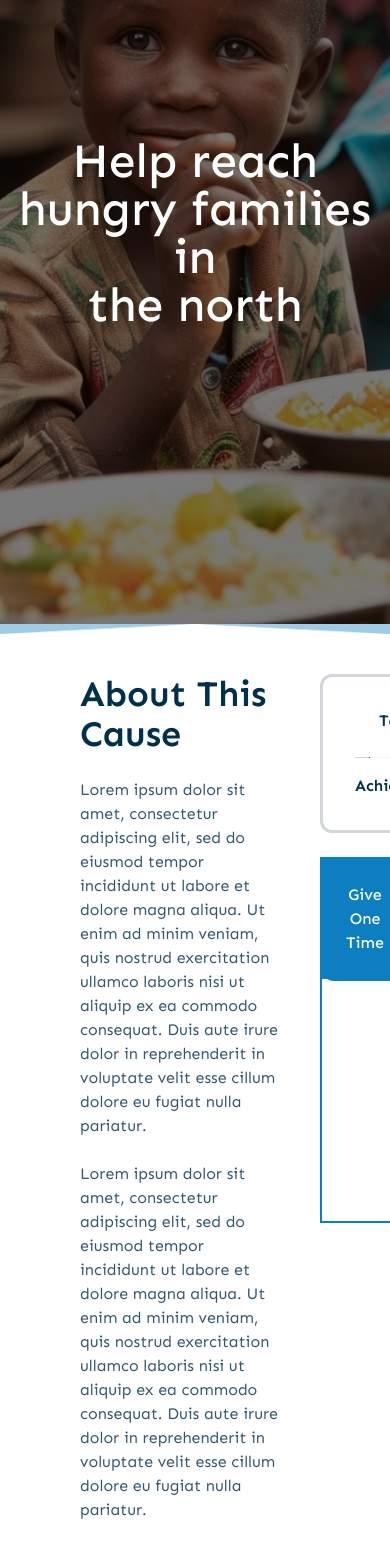
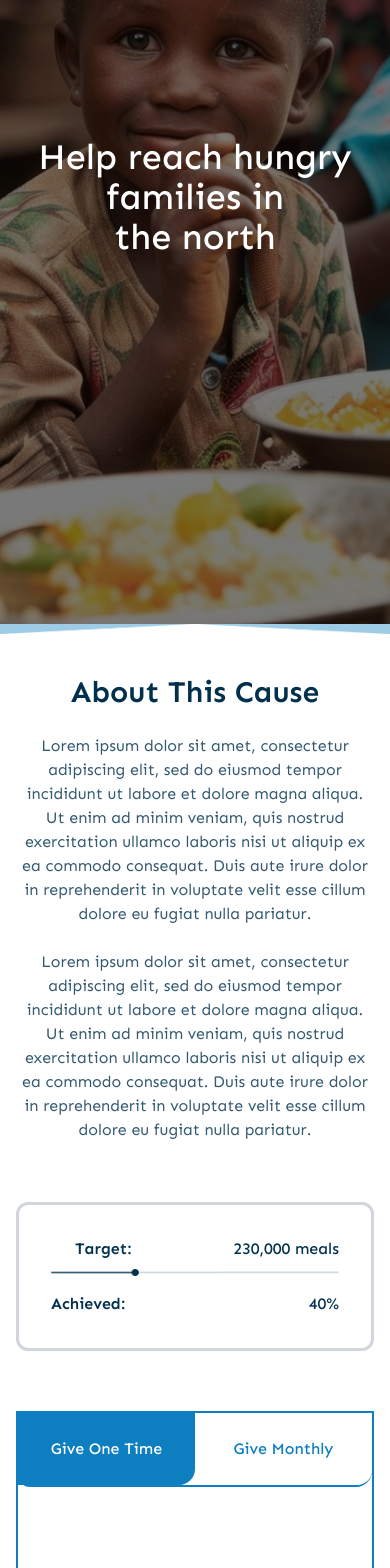
Before and after one commit to Goodtech001/give-a-meal, a Next.js app: page /donate in a window 390 px wide. Shown: the part 220-1788 px from the top of the page. Built offline with nearby package versions, Linux system fonts and the light colour scheme; some icons are missing.

Commit message:
suspense

```diff
--- a/app/donate/page.tsx
+++ b/app/donate/page.tsx
@@ -1,18 +1,18 @@
 "use client"
-import AboutDonate from '@/layout/about-donate'
-import DonateHero from '@/layout/donate-hero'
-import Footer from '@/layout/footer'
-import Subscribe from '@/layout/subscribe'
+import { Suspense } from 'react';
+import AboutDonate from '@/layout/about-donate';
+import DonateHero from '@/layout/donate-hero';
+// import Footer from '@/layout/footer';
+import Subscribe from '@/layout/subscribe';
 
 function Donate() {
   return (
-    <div>
+    <Suspense fallback={<div>Loading...</div>}>
       <DonateHero/>
       <AboutDonate/>
       <Subscribe/>
-      <Footer/>
-    </div>
-  )
+    </Suspense>
+  );
 }
 
-export default Donate
+export default Donate;
--- a/layout/Topnavbar/index.tsx
+++ b/layout/Topnavbar/index.tsx
@@ -107,7 +107,7 @@ function TopNavBar() {
 
       {/* ===================== MOBILE SLIDE ===================== */}
       <div
-        className={`fixed inset-0 z-20 bg-dark/50 text-textcolor backdrop-blur-sm transition-all duration-500 ease-in-out md:hidden ${navOpen ? "visible clip-path-slide-top-down" : "invisible delay-200 clip-path-close"}`}
+        className={`fixed inset-0 z-20 bg-dark/50 text-textcolor bg-white transition-all duration-500 ease-in-out md:hidden ${navOpen ? "visible clip-path-slide-top-down" : "invisible delay-200 clip-path-close"}`}
       >
         <div
           className={`${navOpen ? "delay-200 clip-path-slide-top-down" : "clip-path-close"} h-full w-full bg-light px-2 py-3 duration-500`}
--- a/layout/about-donate/index.tsx
+++ b/layout/about-donate/index.tsx
@@ -57,10 +57,10 @@ function AboutDonate() {
     (step) => step.step === activeStep,
   )?.component;
   return (
-    <div className="grid grid-cols-10 py-10 px-20 gap-10">
+    <div className="md:grid grid-cols-10 py-10 md:px-20 px-4 gap-10">
       {/* First */}
-      <div className="space-y-6 col-span-6">
-        <h1 className="font text-[#00304C] text-4xl font-semibold ">
+      <div className="space-y-6 col-span-6 md:text-left text-center">
+        <h1 className="font text-[#00304C] md:text-4xl text-3xl font-semibold ">
           About This Cause
         </h1>
         <p className="font text-[#00304CCC] ">
@@ -82,7 +82,7 @@ function AboutDonate() {
       </div>
 
       {/* Second */}
-      <div className="col-span-4 space-y-6 ">
+      <div className="col-span-4 md:space-y-6 space-y-15 md:mt-0 mt-15 ">
         {/* top */}
         <div className="border-3 border-gray-300 p-8 rounded-xl">
           <div className="flex justify-between border-gray-400 space-y-2">
--- a/layout/donate-hero/index.tsx
+++ b/layout/donate-hero/index.tsx
@@ -12,7 +12,7 @@ function DonateHero() {
     </div>
     <div className='absolute top-0 w-full'>
         <TopNavBar/>
-        <h1 className='font text-5xl text-center text-white font-medium mt-50 '>Help reach hungry families in <br /> the north </h1>
+        <h1 className='font md:text-5xl text-4xl text-center text-white font-medium mt-50 '>Help reach hungry families in <br /> the north </h1>
     </div>
 
      <Image src={rectangle} alt="alt" />
```
